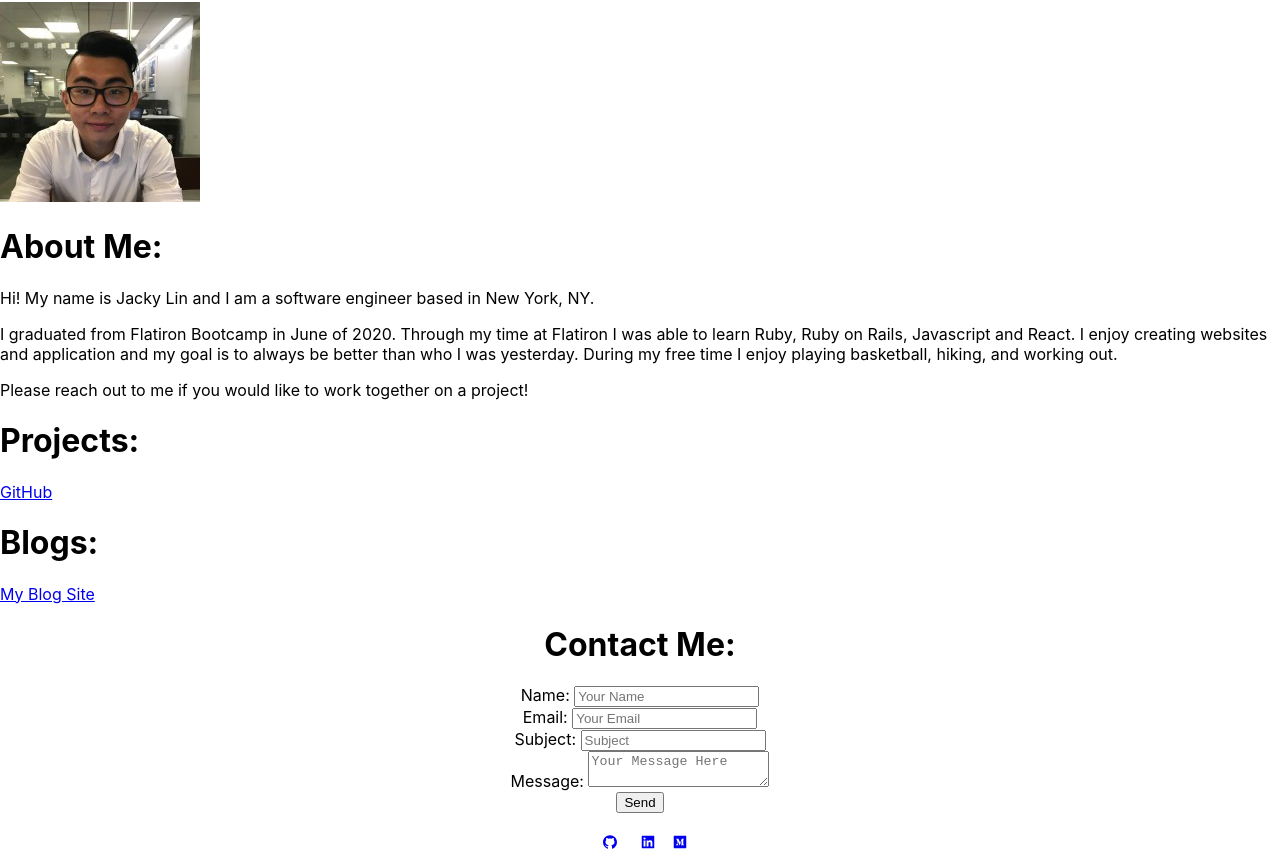
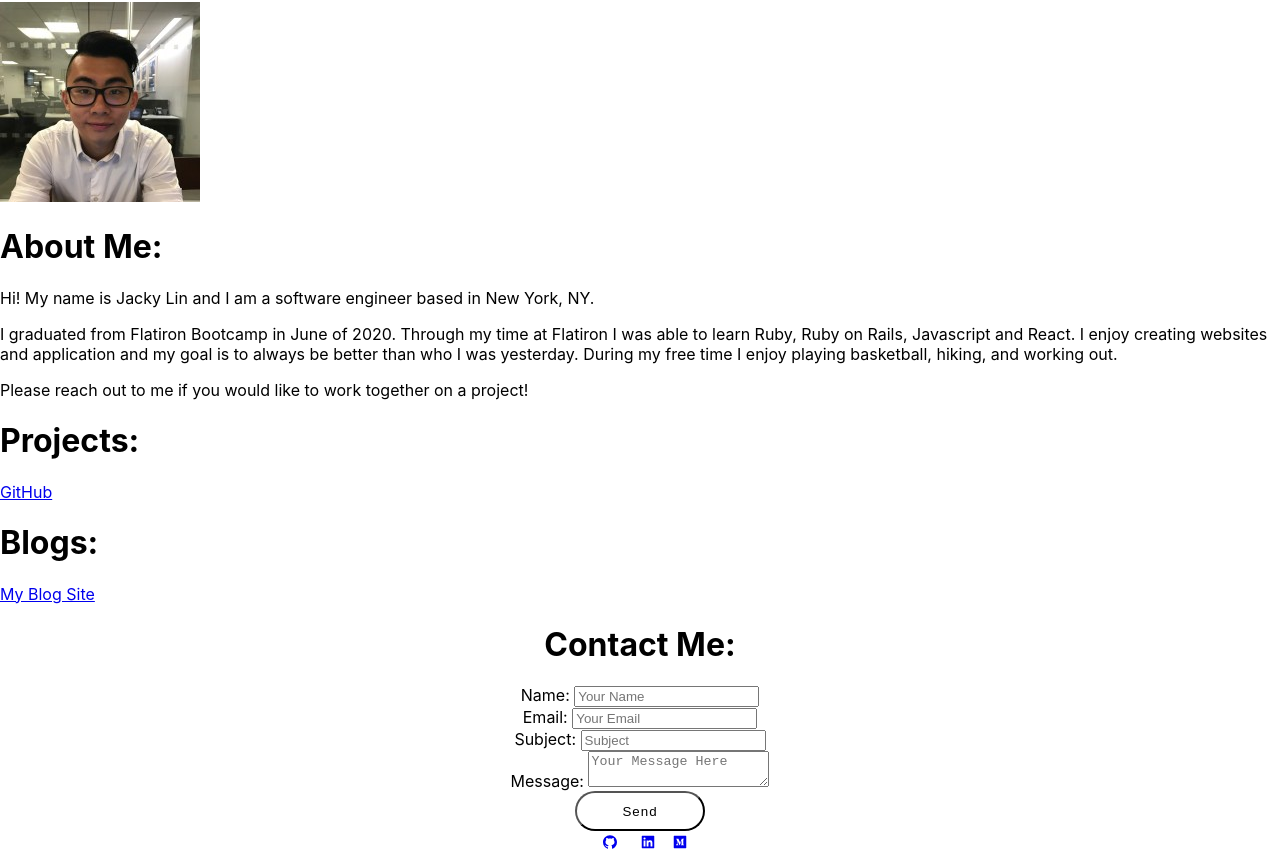
Before and after one commit to JackyLin2/JackyLinPortfolio, a React (Create React App) app in the folder portfolio/: page / in a window 1280 px wide. Shown: the part 150-1001 px from the top of the page. Built offline with nearby package versions, Linux system fonts and the light colour scheme.

Commit message:
submit btn

```diff
--- a/portfolio/src/App.css
+++ b/portfolio/src/App.css
@@ -33,8 +33,21 @@
   text-align: center;
 }
 
-.links{
-
+.Btn{
+  outline:none;
+  height: 40px;
+  text-align: center;
+  width: 130px;
+  border-radius:40px;
+  background: #fff;
+  border: 2px solid $green;
+  color:$green;
+  letter-spacing:1px;
+  text-shadow:0;
+  font:{
+    size:12px;
+    weight:bold;
+  }
 
 
 }
--- a/portfolio/src/Components/ContactMe.js
+++ b/portfolio/src/Components/ContactMe.js
@@ -39,7 +39,7 @@ import emailjs from 'emailjs-com';
         <input type="text" name="subject" placeholder="Subject"/><br/>
         <label>Message: </label>
         <textarea name="message" placeholder="Your Message Here"/><br/>
-        <input type="submit" value="Send" />
+        <input type="submit" value="Send"   className='Btn'/>
       </form>
       </div>
     );
```
